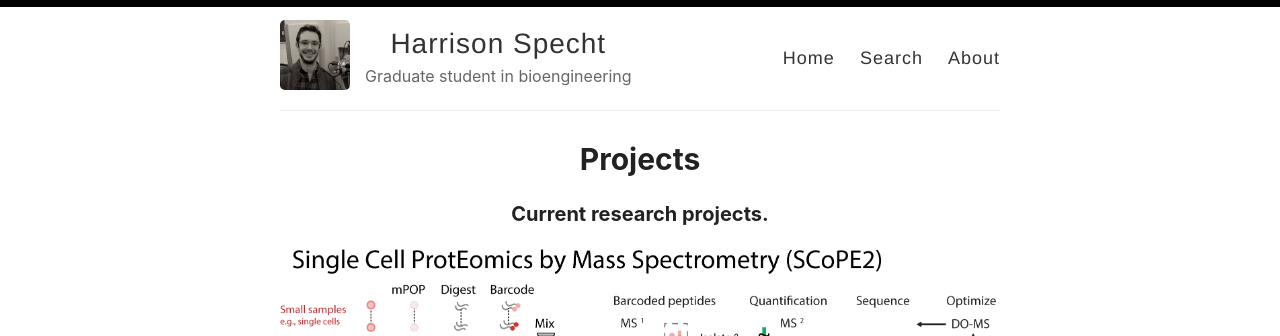
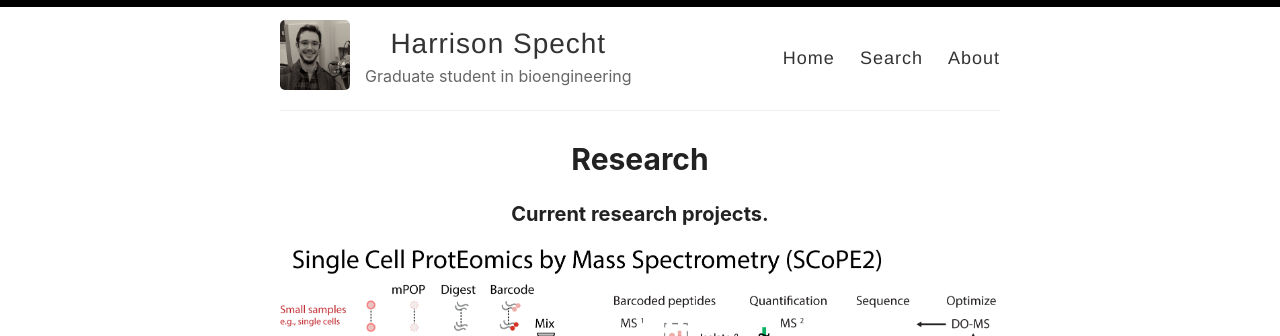
Before and after one commit to hspekt/site, a Jekyll site: the page built from _pages/projects.md, in a window 1280 px wide. Shown: the top 336 px of the page. Built offline with Jekyll 4.4.1, drawn with Linux system fonts in a browser that asks for light colours.

```diff
--- a/_config.yml
+++ b/_config.yml
@@ -26,7 +26,7 @@ footer-links:
   flickr:
   github: hspekt
   instagram:
-  linkedin: www.linkedin.com/in/harrison-specht
+  linkedin: harrison-specht
   pinterest:
   rss:
   twitter: harrisonspecht
--- a/_pages/projects.md
+++ b/_pages/projects.md
@@ -1,7 +1,7 @@
 ---
 layout: page
-title: Projects
-permalink: /projects/
+title: Research
+permalink: /research/
 description: Current research interests
 ---
 
```
